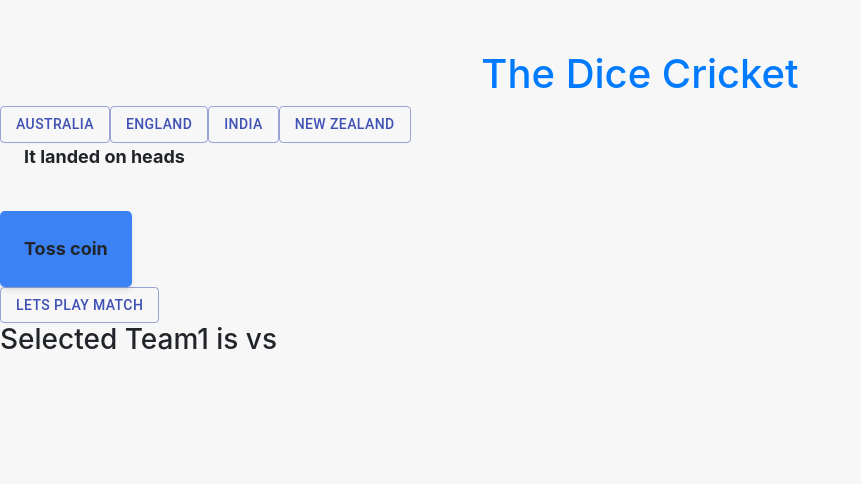
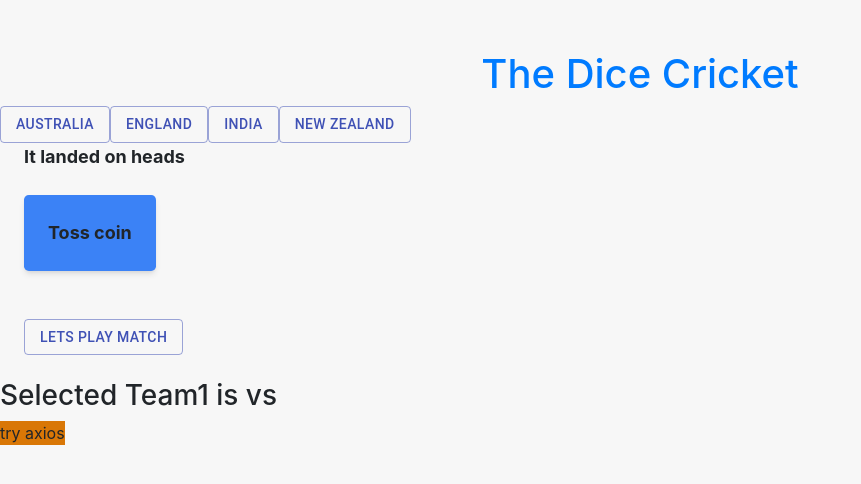
Before and after one commit to Adarsh1999/Dice-Cricket, a React (Create React App) app: page / in a window 1280 px wide. Shown: the top 484 px of the page, without its empty margins (0-861 px from the left). Built offline with nearby package versions, Linux system fonts and the light colour scheme; no server answers.

Commit message:
added content

```diff
--- a/package.json
+++ b/package.json
@@ -12,6 +12,7 @@
         "@types/node": "^14.14.9",
         "@types/react": "^16.14.1",
         "@types/react-dom": "^16.9.10",
+        "axios": "^0.21.0",
         "bootstrap": "^4.5.2",
         "classnames": "^2.2.6",
         "postcss": "^8.1.9",
--- a/src/App.js
+++ b/src/App.js
@@ -17,9 +17,9 @@ function App(props) {
             'David Warner',
             'Steven Smith',
             'Glenn Maxwell',
-            'Tim Paine',
+            'Mattew Wade',
             'Marcus Stoinos',
-            'Alex Carey',
+            'Marnus Labuschagne',
             'Pat Cummins',
             'Mitchell Starc',
             'Kane Richardson',
@@ -193,6 +193,10 @@ function App(props) {
     useEffect(() => {
         if (innings === 2 && score > totalTeamScore) {
             console.log('Team 2 won the match ');
+            dispatch({
+                type: 'SET_RESULT',
+                result: `${state.team2} won by ${10 - wickets} wickets`,
+            });
             setMatchOver(1);
         }
     }, [score]);
@@ -218,7 +222,10 @@ function App(props) {
         console.log('current fallen wickets', wickets);
         if (innings === 2 && wickets === 10) {
             console.log('team 1 won');
-
+            dispatch({
+                type: 'SET_RESULT',
+                result: `${state.team1} won by ${totalTeamScore - score} runs`,
+            });
             setMatchOver(1);
         }
         if (Bool && score % 2 === 0) {
@@ -286,10 +293,6 @@ function App(props) {
                         ) : matchOver === 1 && score > totalTeamScore ? (
                             <h3>
                                 {state.team2} won by {10 - wickets} wickets
-                                {dispatch({
-                                    type: 'SET_RESULT',
-                                    result: `${state.team2} won by ${10 - wickets} runs`,
-                                })}
                             </h3>
                         ) : (
                             console.log('matchover')
--- a/src/CoinToss.js
+++ b/src/CoinToss.js
@@ -39,7 +39,7 @@ function CoinToss(params) {
                 // className="hover:bg-red-500 hover:-translate-y-1 hover:scale-110 border-3 p-4 mt-10 text-lg font-bold transition duration-500 ease-in-out transform bg-blue-500 border-blue-900 border-solid"
                 disabled={times >= 1 ? true : false}
                 className={cx({
-                    'hover:bg-red-500 hover:-translate-y-1 hover:scale-110 border-3 p-4 mt-10 text-lg font-bold transition duration-500 ease-in-out transform bg-blue-500 border-blue-900 border-solid rounded-lg shadow-md': true,
+                    'hover:bg-red-500 hover:-translate-y-1 hover:scale-110 border-3 p-4 mt-10 text-lg font-bold transition duration-500 ease-in-out transform bg-blue-500 border-blue-900 border-solid m-4 rounded-lg shadow-md': true,
                     // 'bg-gray-500': sidebar,
                     'py-2 px-4 bg-emerald-500 text-white font-semibold rounded-lg shadow-md disabled:opacity-50':
                         times >= 1,
--- a/src/Landing.js
+++ b/src/Landing.js
@@ -7,8 +7,7 @@ import { Button } from '@material-ui/core';
 import CoinToss from './CoinToss';
 // eslint-disable-next-line @typescript-eslint/explicit-module-boundary-types
 import { useStateValue } from './StateProvider';
-import Summary from './Summary';
-
+import Axios from 'axios';
 function Landing() {
     const [team1Selected, setTeam1Selected] = useState('');
     const [times, setTimes] = useState(1);
@@ -21,6 +20,11 @@ function Landing() {
             team1: team1Selected,
             team2: team2Selected,
         });
+    };
+    const getTeam = async (team1Selected, team2Selected) => {
+        const data = await Axios.get('https://official-joke-api.appspot.com/random_joke');
+        console.log(data.data);
+        return data;
     };
 
     // const [demo, setdemo] = useState("this is from parent")
@@ -48,7 +52,7 @@ function Landing() {
                     // Team_batting_next: team2Selected,
                 }}
             >
-                <Button variant="outlined" color="primary" onClick={login}>
+                <Button variant="outlined" color="primary" onClick={login} className="m-4">
                     Lets play match
                 </Button>
             </Link>
@@ -58,16 +62,9 @@ function Landing() {
                     Selected Team1 is {team1Selected} vs {team2Selected}{' '}
                 </h3>
             </div>
-
-            {/* <Link
-                to={{
-                    pathname: '/summary',
-                }}
-            >
-                <Button variant="outlined" color="primary">
-                    Lets test match
-                </Button>
-            </Link> */}
+            <button className="bg-yellow-600" onClick={getTeam(team1Selected, team2Selected)}>
+                try axios
+            </button>
         </div>
     );
 }
--- a/tailwind.js
+++ b/tailwind.js
@@ -10,7 +10,6 @@ module.exports = {
     variants: {
         extend: {
             opacity: ['disabled'],
-
         },
     },
     plugins: [],
```
Also changed, not shown: 1 other file (tests, documents, lock files or other folders).
